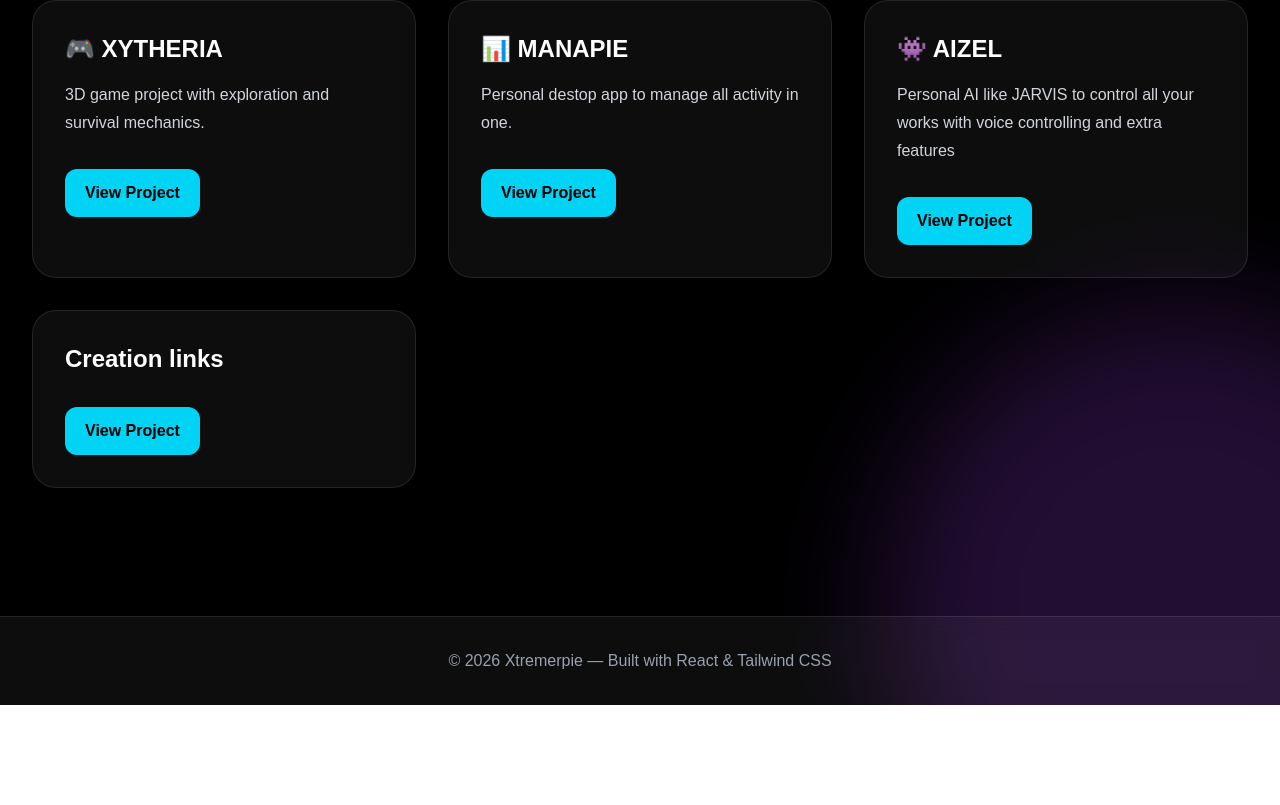
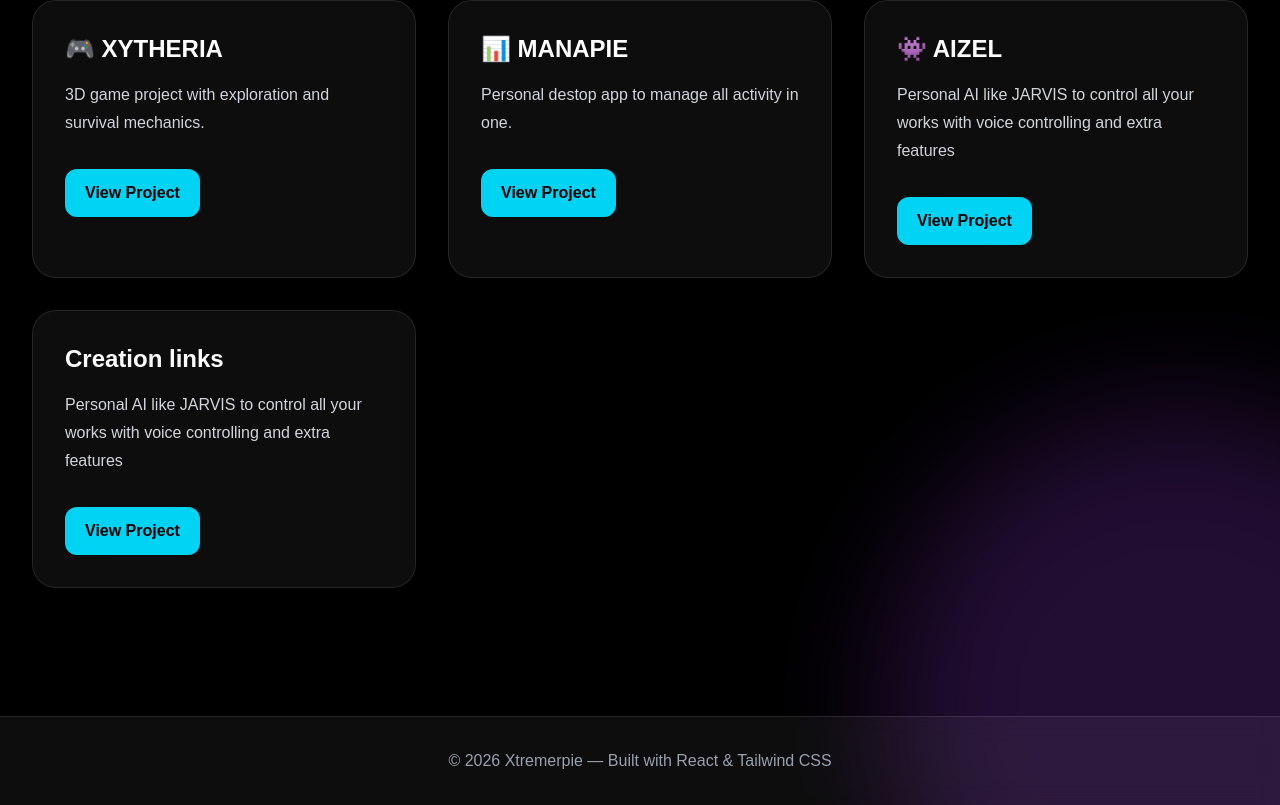
Before and after one commit to Xtremerpie/Xtremerpie-portfolio, a Next.js app: page / in a window 1280 px wide. Shown: the part 2254-3059 px from the top of the page. Before the commit the page ends 2959 px from the top, so only its background shows below. Built offline with nearby package versions, Linux system fonts and the light colour scheme.

Commit message:
Update page.tsx

```diff
--- a/app/page.tsx
+++ b/app/page.tsx
@@ -32,7 +32,7 @@ export default function Portfolio() {
     },
     {
       title: 'Creation links',
-      link: 'https://turbodrift-gold.vercel.app/',
+      desc: 'Personal AI like JARVIS to control all your works with voice controlling and extra features',
       link: 'https://hillclimb-rose.vercel.app/',
     },
   ];
```
